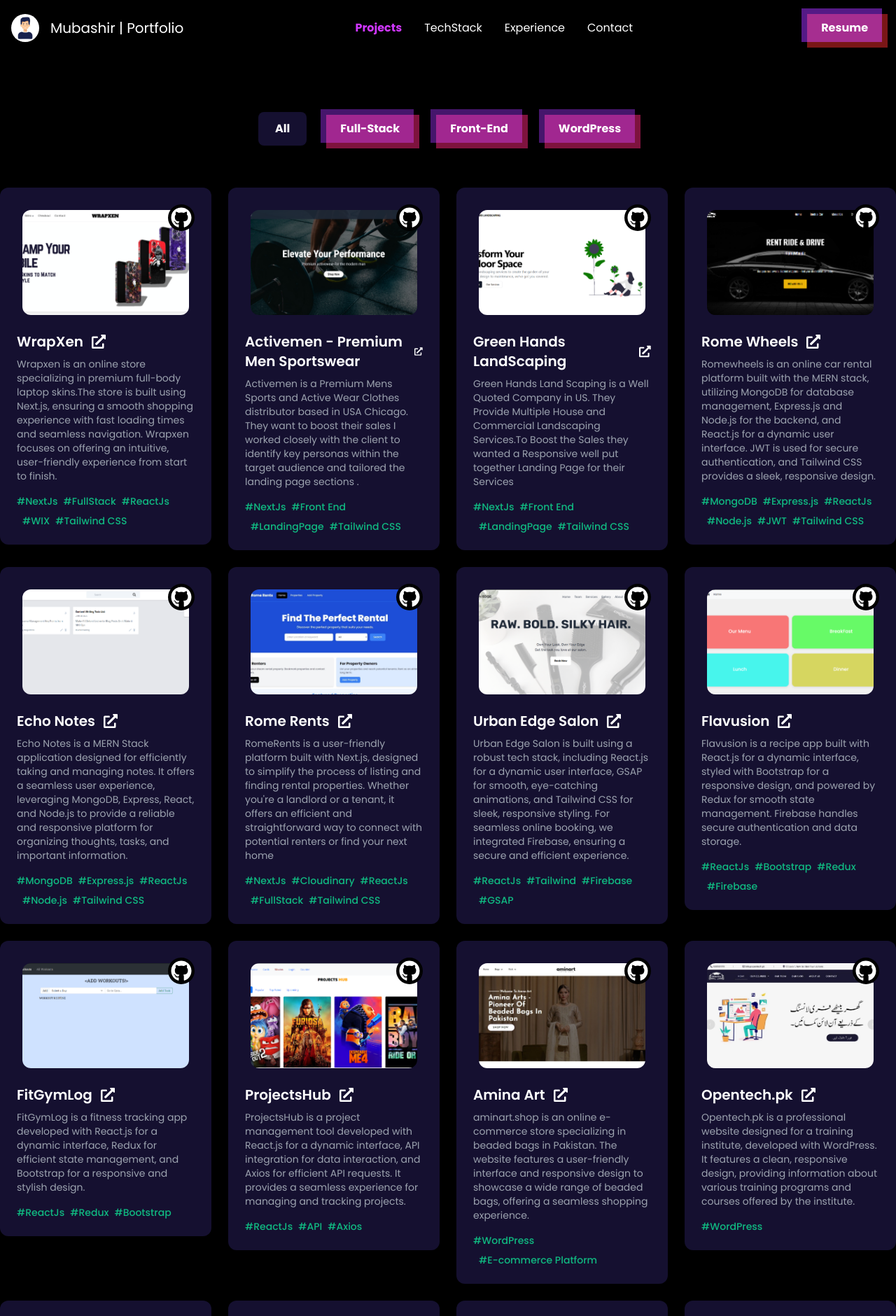
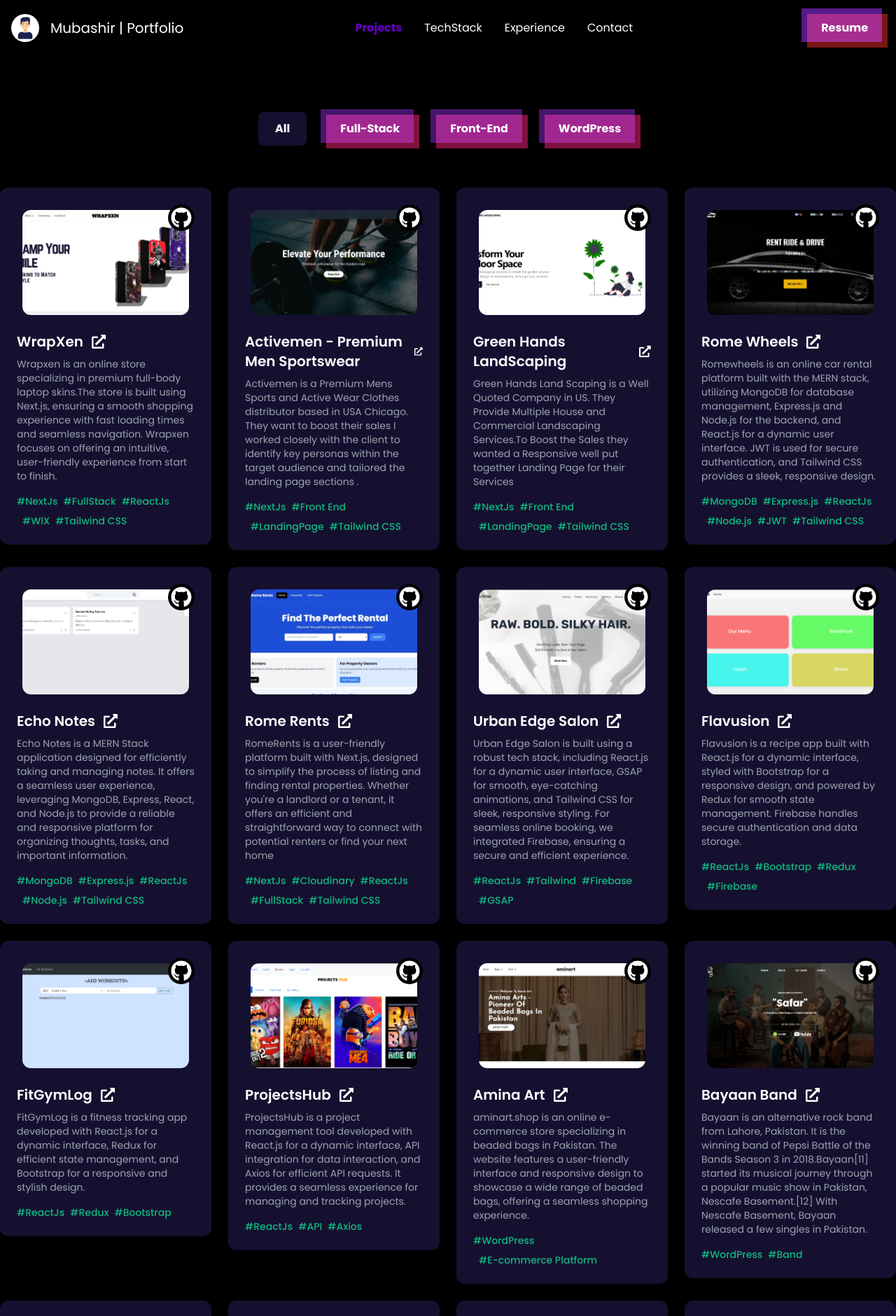
Before and after one commit to Mubashir1920/React-Portfolio, a React (Create React App) app: page /Projects in a window 1280 px wide. Shown: the top 1880 px of the page at 70% size. Built offline with nearby package versions, Linux system fonts and the light colour scheme.

Commit message:
Revamp Changes

```diff
--- a/src/Pages/Contact.jsx
+++ b/src/Pages/Contact.jsx
@@ -7,7 +7,7 @@ const Contact = () => {
     <div className="container py-12 mx-auto flex justify-center flex-col  min-h-screen  text-white">
       <div className='px-11 pt-10 lg:px-24  ' >
         <h2 className=" font-extrabold text-left lg:text-6xl  text-4xl ">Get In Touch</h2>
-        <p className='text-white text-md py-2' >Lets Discuss The Project . Preferably Email me at given Email Or Reach out to me on LinkedIn.</p>
+        <p className='text-white text-md py-2' >This Form does'nt work. But Your one Will Work . Let Connect and discuss the project</p>
       </div>
       <div className="flex items-center pt-5  pb-20 justify-around w-[100%] ">
         {/* Left Section: Contact Form */}
--- a/src/Pages/Home.jsx
+++ b/src/Pages/Home.jsx
@@ -5,8 +5,7 @@ import transition from '../Utilities/transition';
 const Home = () => {
     return (
 
-        <Hero />
-
+            <Hero />
     )
 }
 
--- a/src/Pages/TechStack.jsx
+++ b/src/Pages/TechStack.jsx
@@ -61,6 +61,7 @@ const TechStack = () => {
           <h1 className='font-bold tracking-tight hover:text-white transition-all duration-200 hover:bg-black    px-4 text-xl cursor-pointer bg-white text-black py-1 rounded-md ' >Languages</h1>
           <ul className='my-5 text-lg' >
             <li className='flex items-center mb-3 ' ><SiCplusplusbuilder size={26} className='mr-2' />C++</li>
+            <li className='flex items-center mb-3 ' ><RiJavascriptFill size={26} className='mr-2' />Javascript</li>
           </ul>
         </div>
         <div className='mt-7 text-center  px-7 pb-6 box-border' >
--- a/src/Utilities/data.js
+++ b/src/Utilities/data.js
@@ -104,6 +104,15 @@ const myProjects = [
         "type": "WORDPRESS"
     },
     {
+        "name": "Bayaan Band",
+        "techstack": ["WordPress", "Band"],
+        "desc": "Bayaan  is an alternative rock band from Lahore, Pakistan. It is the winning band of Pepsi Battle of the Bands Season 3 in 2018.Bayaan[11] started its musical journey through a popular music show in Pakistan, Nescafe Basement.[12] With Nescafe Basement, Bayaan released a few singles in Pakistan.",
+        "link": "https://bayaanofficial.com/",
+        "github": "#",
+        "image": "bayaan.png",
+        "type": "WORDPRESS"
+    },
+    {
         "name": "Opentech.pk",
         "techstack": ["WordPress"],
         "desc": "Opentech.pk is a professional website designed for a training institute, developed with WordPress. It features a clean, responsive design, providing information about various training programs and courses offered by the institute.",
--- a/src/components/Hero.jsx
+++ b/src/components/Hero.jsx
@@ -13,7 +13,7 @@ const Hero = () => {
                         Hi, I'm <span className="text-purple-500">Mubashir</span>
                     </h1>
                     <p className="text-lg font-thin sm:text-xl md:text-2xl mt-4">
-                        I Develop <span className="font-normal">Websites</span> For  <span className="font-normal">Growing Businesses</span>
+                        I  Develop <span className="font-normal">Sites</span>
                     </p>
                     <p className="text-sm sm:text-base md:text-lg text-gray-300 italic mt-2">
                         Full Stack Developer
--- a/src/components/header.jsx
+++ b/src/components/header.jsx
@@ -31,10 +31,10 @@ const Header = () => {
                     <h1 className="text-xl text-white ">Mubashir | Portfolio</h1>
                 </Link>
                 <nav className="hidden font-normal text-white md:flex space-x-8">
-                    <NavLink to='/projects' className="relative text-md w-fit block after:block after:content-[''] after:absolute after:h-[3px] after:bg-white after:w-full after:scale-x-0 after:hover:scale-x-100 after:transition after:duration-300 after:origin-left ">Projects</NavLink>
-                    <NavLink to='/TechStack' className="relative text-md w-fit block after:block after:content-[''] after:absolute after:h-[3px] after:bg-white after:w-full after:scale-x-0 after:hover:scale-x-100 after:transition after:duration-300 after:origin-left ">TechStack</NavLink>
-                    <NavLink to='/about' className="relative text-md w-fit block after:block after:content-[''] after:absolute after:h-[3px] after:bg-white after:w-full after:scale-x-0 after:hover:scale-x-100 after:transition after:duration-300 after:origin-left ">Experience</NavLink>
-                    <NavLink to='/contact' className="relative text-md w-fit block after:block after:content-[''] after:absolute after:h-[3px] after:bg-white after:w-full after:scale-x-0 after:hover:scale-x-100 after:transition after:duration-300 after:origin-left ">Contact</NavLink>
+                    <NavLink to='/projects' className="relative text-md w-fit block after:block after:content-[''] after:absolute after:h-[1px] after:bg-white after:w-full after:scale-x-0 after:hover:scale-x-100 after:transition after:duration-300 after:origin-left ">Projects</NavLink>
+                    <NavLink to='/TechStack' className="relative text-md w-fit block after:block after:content-[''] after:absolute after:h-[1px] after:bg-white after:w-full after:scale-x-0 after:hover:scale-x-100 after:transition after:duration-300 after:origin-left ">TechStack</NavLink>
+                    <NavLink to='/about' className="relative text-md w-fit block after:block after:content-[''] after:absolute after:h-[1px] after:bg-white after:w-full after:scale-x-0 after:hover:scale-x-100 after:transition after:duration-300 after:origin-left ">Experience</NavLink>
+                    <NavLink to='/contact' className="relative text-md w-fit block after:block after:content-[''] after:absolute after:h-[1px] after:bg-white after:w-full after:scale-x-0 after:hover:scale-x-100 after:transition after:duration-300 after:origin-left ">Contact</NavLink>
                 </nav>
                 <Link to='/resume' className="relative hidden lg:block px-6 py-3 font-bold text-white rounded-lg group">
                     <span className="absolute inset-0 w-full h-full transition duration-300 transform -translate-x-1 -translate-y-1 bg-purple-800 ease opacity-80 group-hover:translate-x-0 group-hover:translate-y-0"></span>
@@ -54,11 +54,11 @@ const Header = () => {
                 <div className='absolute top-16 right-10' >
                     <IoMdClose onClick={() => setIsMobileMenuOpen(false)} className='hover:rotate-180 duration-300 transition-transform text-white cursor-pointer' size={28} />
                 </div>
-                <NavLink onClick={() => setIsMobileMenuOpen(prevState => !prevState)} to='/projects' className="font-bold  relative text-md w-fit block after:block after:content-[''] after:absolute after:h-[3px] after:bg-white after:w-full after:scale-x-0 after:hover:scale-x-100 after:transition after:duration-300 after:origin-left ">Projects</NavLink>
-                <NavLink onClick={() => setIsMobileMenuOpen(prevState => !prevState)} to='/TechStack' className="font-bold relative text-md w-fit block after:block after:content-[''] after:absolute after:h-[3px] after:bg-white after:w-full after:scale-x-0 after:hover:scale-x-100 after:transition after:duration-300 after:origin-left ">TechStack</NavLink>
+                <NavLink onClick={() => setIsMobileMenuOpen(prevState => !prevState)} to='/projects' className="font-bold  relative text-md w-fit block after:block after:content-[''] after:absolute after:h-[1px] after:bg-white after:w-full after:scale-x-0 after:hover:scale-x-100 after:transition after:duration-300 after:origin-left ">Projects</NavLink>
+                <NavLink onClick={() => setIsMobileMenuOpen(prevState => !prevState)} to='/TechStack' className="font-bold relative text-md w-fit block after:block after:content-[''] after:absolute after:h-[1px] after:bg-white after:w-full after:scale-x-0 after:hover:scale-x-100 after:transition after:duration-300 after:origin-left ">TechStack</NavLink>
 
-                <NavLink onClick={() => setIsMobileMenuOpen(prevState => !prevState)} to='/about' className="font-bold  relative text-md w-fit block after:block after:content-[''] after:absolute after:h-[3px] after:bg-white after:w-full after:scale-x-0 after:hover:scale-x-100 after:transition after:duration-300 after:origin-left ">Experience</NavLink>
-                <NavLink onClick={() => setIsMobileMenuOpen(prevState => !prevState)} to='/contact' className="font-bold relative text-md w-fit block after:block after:content-[''] after:absolute after:h-[3px] after:bg-white after:w-full after:scale-x-0 after:hover:scale-x-100 after:transition after:duration-300 after:origin-left ">Contact</NavLink>
+                <NavLink onClick={() => setIsMobileMenuOpen(prevState => !prevState)} to='/about' className="font-bold  relative text-md w-fit block after:block after:content-[''] after:absolute after:h-[1px] after:bg-white after:w-full after:scale-x-0 after:hover:scale-x-100 after:transition after:duration-300 after:origin-left ">Experience</NavLink>
+                <NavLink onClick={() => setIsMobileMenuOpen(prevState => !prevState)} to='/contact' className="font-bold relative text-md w-fit block after:block after:content-[''] after:absolute after:h-[1px] after:bg-white after:w-full after:scale-x-0 after:hover:scale-x-100 after:transition after:duration-300 after:origin-left ">Contact</NavLink>
                 <Link onClick={() => setIsMobileMenuOpen(prevState => !prevState)} to='/resume' className="relative px-6 py-3 font-bold text-white rounded-lg group">
                     <span className="absolute inset-0 w-full h-full transition duration-300 transform -translate-x-1 -translate-y-1 bg-purple-800 ease opacity-80 group-hover:translate-x-0 group-hover:translate-y-0"></span>
                     <span className="absolute inset-0 w-full h-full transition duration-300 transform translate-x-1 translate-y-1 bg-red-800 ease opacity-80 group-hover:translate-x-0 group-hover:translate-y-0 mix-blend-screen"></span>
--- a/src/index.css
+++ b/src/index.css
@@ -22,10 +22,11 @@ p::selection,
 a::selection,
 span::selection,
 li::selection {
-  background-color: #08000f;
+  background-color: #6600c5;
   color: white;
 
 }
+
 
 .slide-out {
   position: fixed;
@@ -52,7 +53,7 @@ li::selection {
 
 .active{
 
-  color: rgb(208, 55, 255);
+  color: #6600c5;
 
   font-weight: bolder;
 }
```
Also changed, not shown: src/assets/project/bayaan.png (added).
